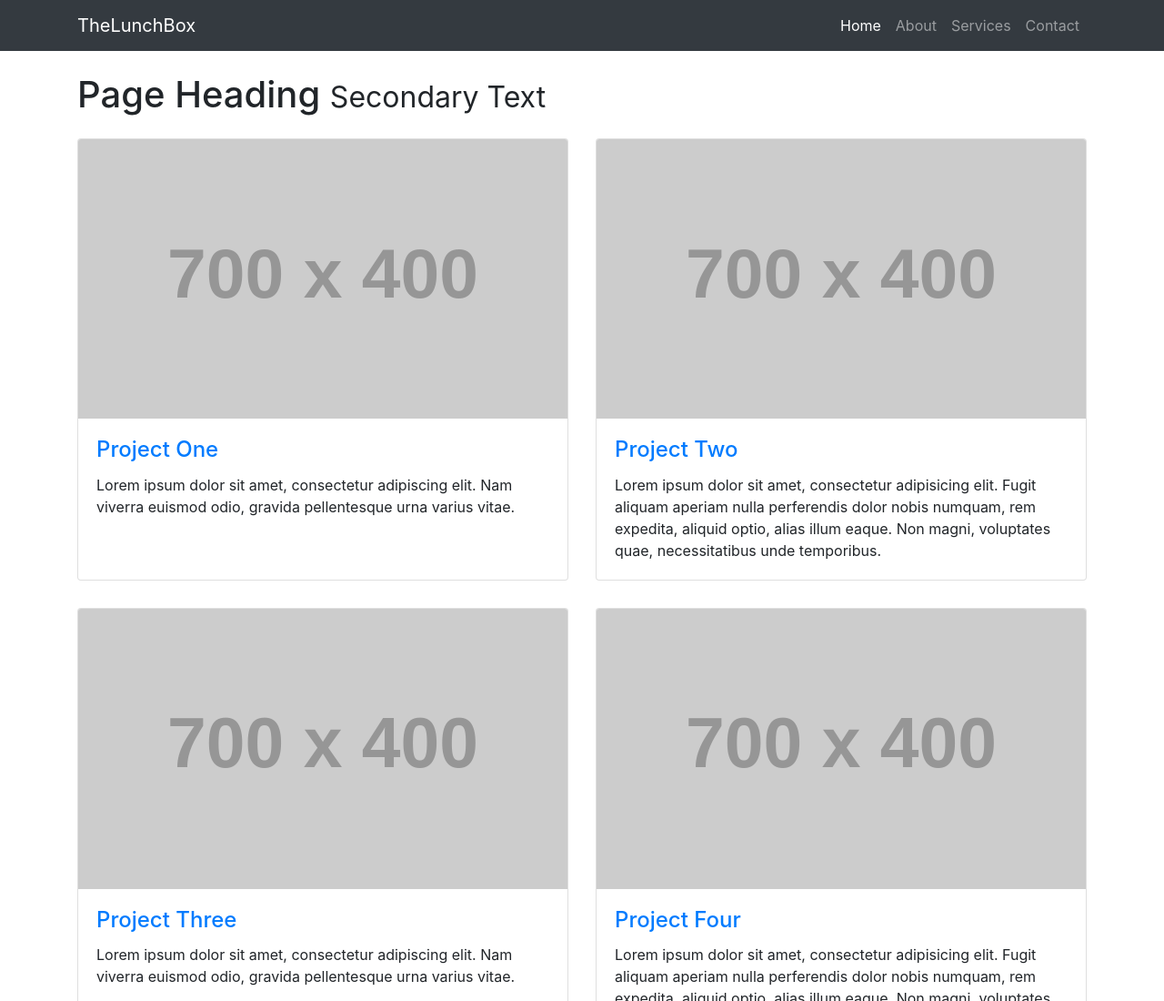
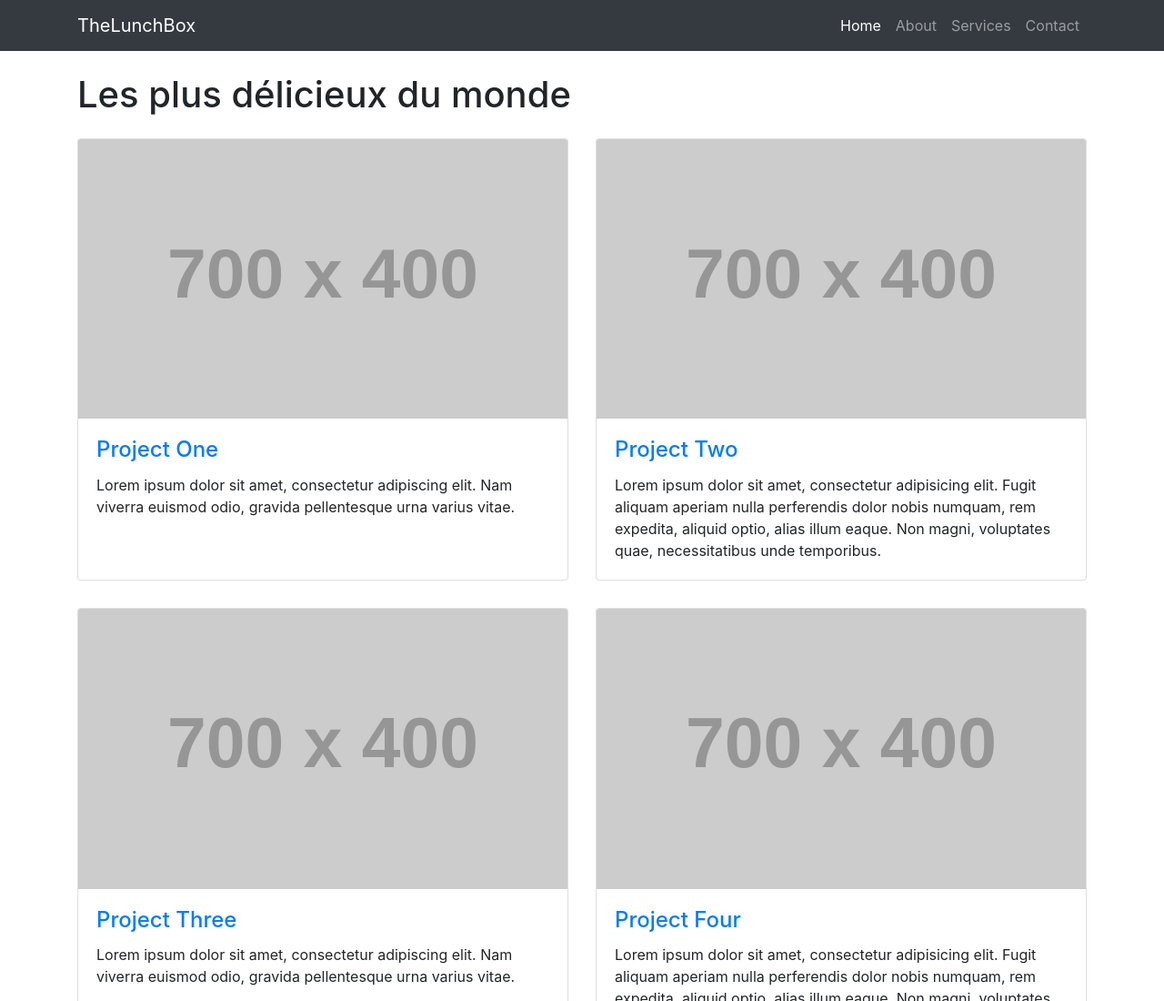
Before and after one commit to noneunai/test1, a website: page index.html in a window 1280 px wide. Shown: the top 1100 px of the page at 91% size. Drawn offline with Linux system fonts and the light colour scheme; placeholder pictures from the web are drawn by us.

Commit message:
change sous titre

```diff
--- a/index.html
+++ b/index.html
@@ -52,8 +52,8 @@
     <div class="container">
 
       <!-- Page Heading -->
-      <h1 class="my-4">Page Heading
-        <small>Secondary Text</small>
+      <h1 class="my-4">Les plus délicieux du monde
+
       </h1>
 
       <div class="row">
```
